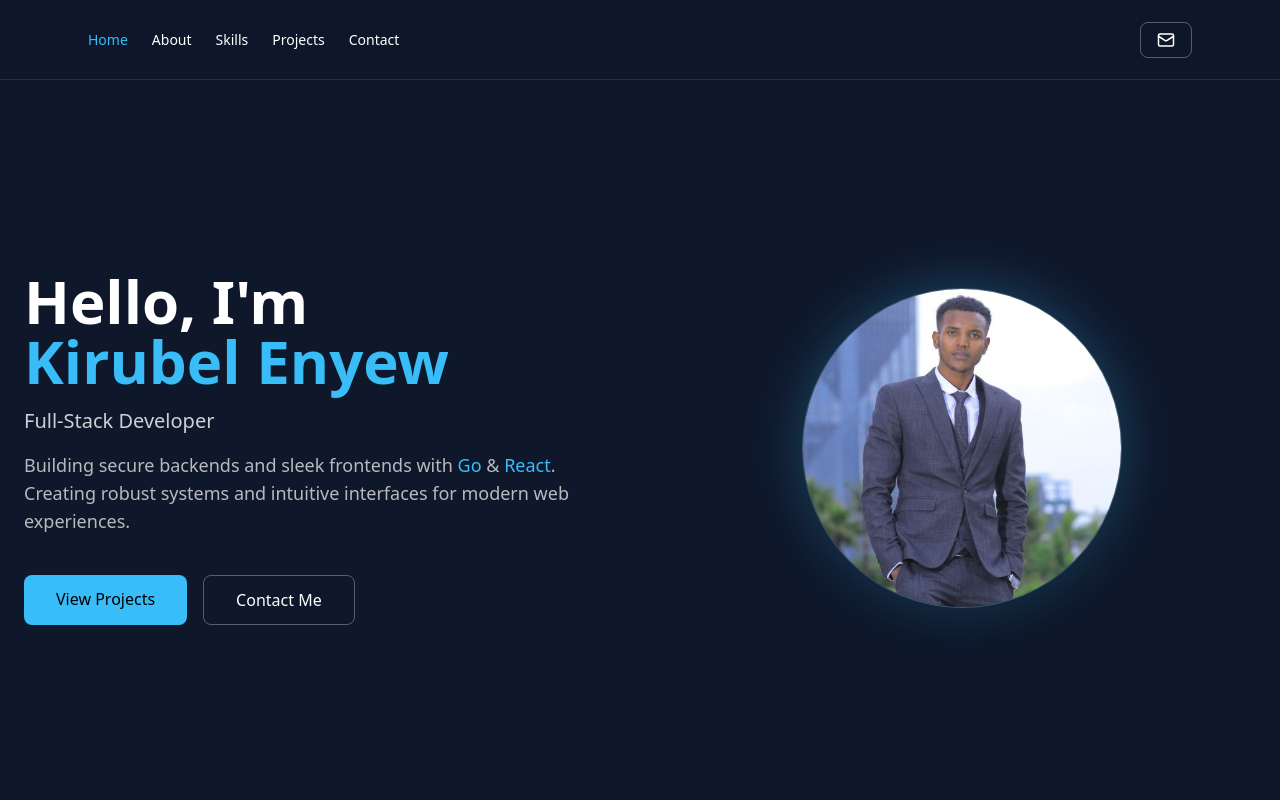
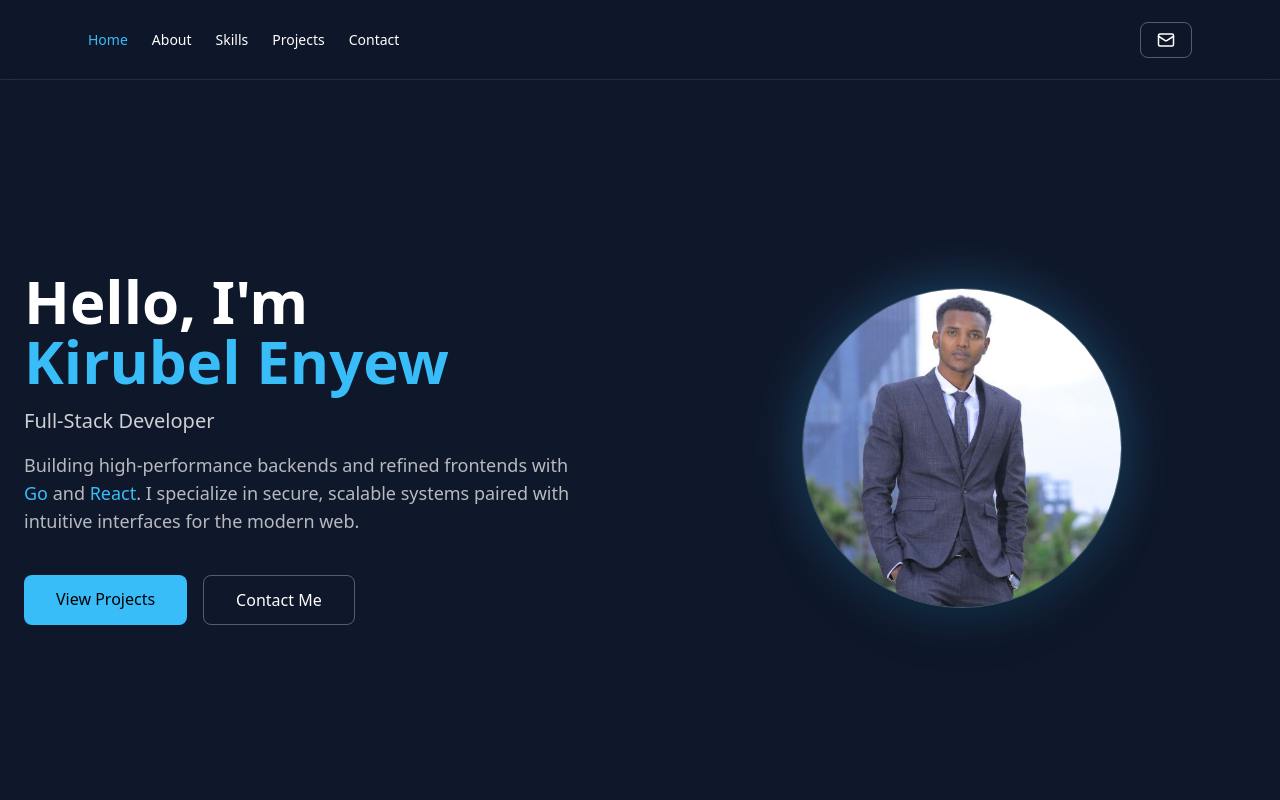
Before and after one commit to Kirubel-Enyew27/portfolio, a React (Vite) app in the folder frontend/: page /#home in a window 1280 px wide. Shown: the top 800 px of the page. Built offline with nearby package versions, Linux system fonts and the light colour scheme.

Commit message:
update the hero section

```diff
--- a/frontend/src/sections/Hero.tsx
+++ b/frontend/src/sections/Hero.tsx
@@ -29,9 +29,13 @@ export default function Hero() {
             </p>
 
             <p className="mt-4 max-w-xl mx-auto md:mx-0 text-white/70 leading-relaxed text-base sm:text-lg">
-              Building secure backends and sleek frontends with <span className="text-accent">Go</span> & <span className="text-accent">React</span>.
-              Creating robust systems and intuitive interfaces for modern web experiences.
+              Building high-performance backends and refined frontends with{" "}
+              <span className="whitespace-nowrap">
+                <span className="text-accent">Go</span> and <span className="text-accent">React</span>
+              </span>.
+              I specialize in secure, scalable systems paired with intuitive interfaces for the modern web.
             </p>
+
 
             {/* CTA buttons */}
             <div className="mt-10 flex flex-col sm:flex-row gap-4 justify-center md:justify-start">
```
